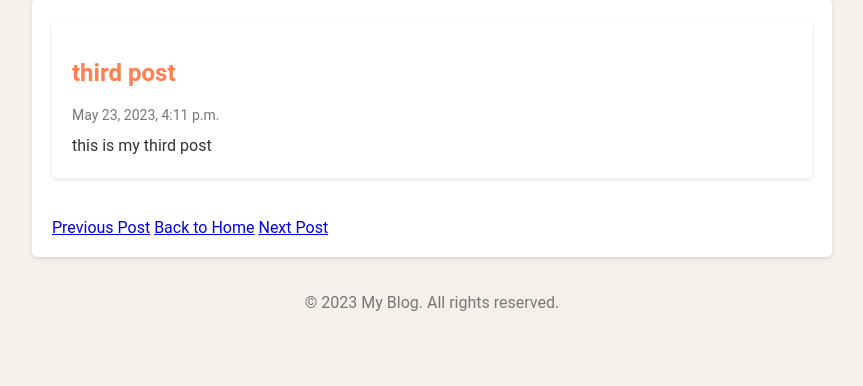
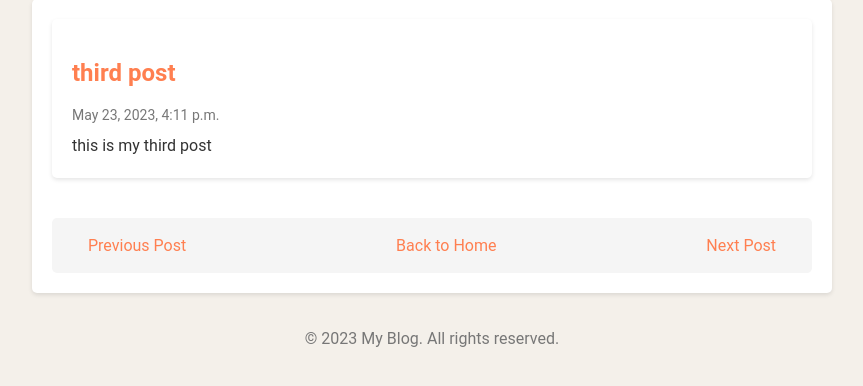
Before and after one commit to Maxington20/DjangoBlog, a Django app: a page that uses maxs_blog/blog/templates/blog/post_detail.html in a window 1280 px wide. Shown: the part 154-540 px from the top of the page, without its empty margins (208-1071 px from the left). Run offline with Django 4.2, Linux system fonts and the light colour scheme; data comes from the database, SQL or seed files in the repository; both versions use the stored data as it was after the commit.

Commit message:
more changes

```diff
--- a/maxs_blog/blog/templates/blog/post_detail.html
+++ b/maxs_blog/blog/templates/blog/post_detail.html
@@ -1,23 +1,54 @@
 {% extends "blog/base.html" %}
 
 {% block title %}{{ post.title }} - My Blog{% endblock %}
+
+{% block styles %}
+    <style>
+        .navigation {
+            display: flex;
+            justify-content: space-between;
+            align-items: center;
+            margin-top: 20px;
+            padding: 10px 20px;
+            background-color: #f5f5f5;
+            border-radius: 5px;
+        }
+
+        .navigation-link {
+            color: #ff7f50;
+            text-decoration: none;
+            padding: 8px 16px;
+            border-radius: 4px;
+            transition: background-color 0.3s ease;
+        }
+
+        .navigation-link:hover {
+            background-color: #ddd;
+        }
+    </style>
+{% endblock %}
 
 {% block content %}
     <div class="post">
         <h2 class="selected-post-title">{{ post.title }}</h2>
         <p class="post-date">{{ post.pub_date|date:"F j, Y, P" }}</p>
+        {% with images=post.image_set.all %}
+        {% if images %}
+            <img class="post-image" src="{{ images.0.url }}" alt="{{ images.0.description }}">
+        {% endif %}
+    {% endwith %}
         <div class="post-content">{{ post.content|linebreaksbr|safe }}</div>
     </div>
 
     <div class="navigation">
         {% if previous_post %}
-            <a href="{% url 'blog:post_detail' previous_post.slug %}">Previous Post</a>
+            <a class="navigation-link" href="{% url 'blog:post_detail' previous_post.slug %}">Previous Post</a>
         {% endif %}
 
-        <a href="{% url 'blog:index' %}">Back to Home</a>
+        <a class="navigation-link" href="{% url 'blog:index' %}">Back to Home</a>
 
         {% if next_post %}
-            <a href="{% url 'blog:post_detail' next_post.slug %}">Next Post</a>
+            <a class="navigation-link" href="{% url 'blog:post_detail' next_post.slug %}">Next Post</a>
         {% endif %}
     </div>
 {% endblock %}
```
Also changed, not shown: maxs_blog/db.sqlite3.
